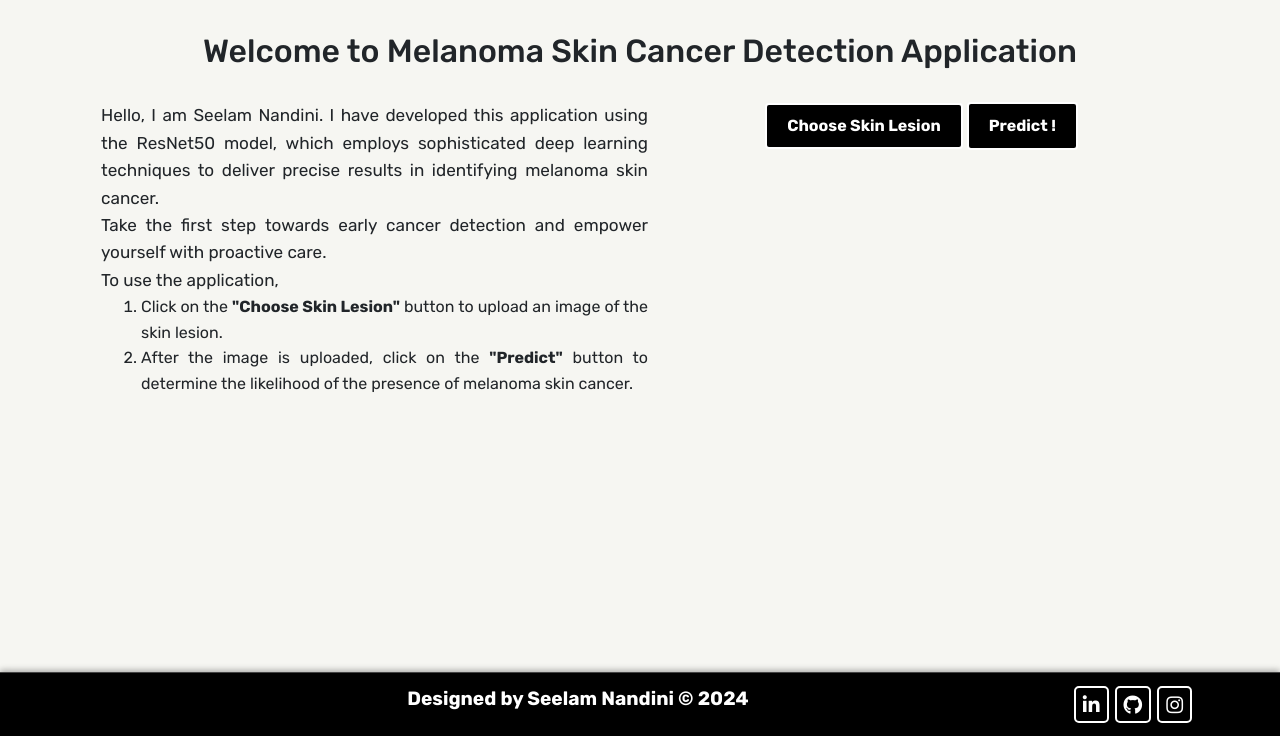
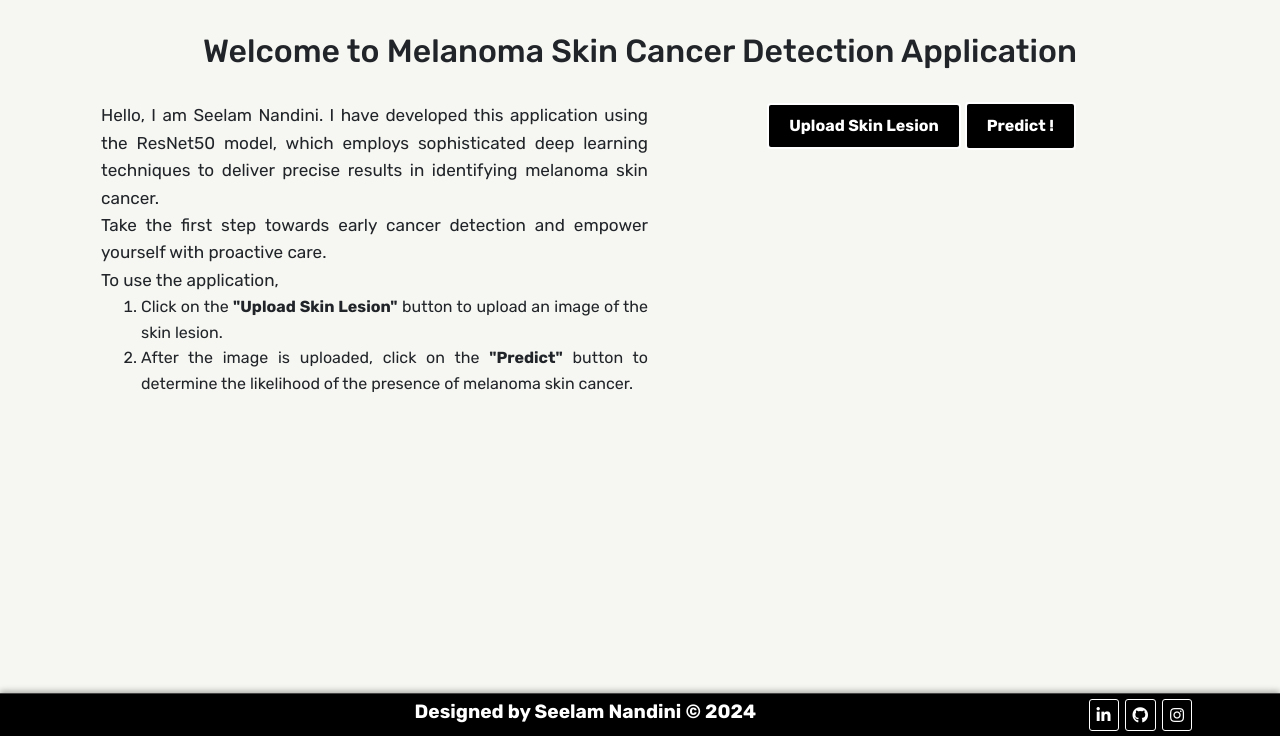
Before and after one commit to seelam-nandini/Melanoma-Skin-Cancer-Detection-using-Resnet50-CNN-Model, a Flask app: page / in a window 1280 px wide. Shown: the part 64-800 px from the top of the page. Run offline with Flask 3, Linux system fonts and the light colour scheme; some libraries are stand-ins or nearby versions.

Commit message:
updated files

```diff
--- a/static/css/main.css
+++ b/static/css/main.css
@@ -50,7 +50,7 @@ main {
     display: flex;
     flex-direction: column;
     align-items: center;
-    gap: 0.5em;
+    gap: 0.8em;
 }
 .image-section {
     margin-top: 0.1em;
@@ -86,7 +86,7 @@ main {
     border-color: #1B1212;
 }
 .result-text {
-    margin-top: 0.2em;
+    margin-top: 0.1em;
     margin-bottom: 0.2em;
     font-size: 1.1em;
     text-align: center;
@@ -111,7 +111,7 @@ main {
 }
 .footer {
     background: #000000;
-    padding: 0.8em 0;
+    padding: 0.3em 0;
     border-top: 1px solid #444;
     box-shadow: 0 -2px 6px rgba(0, 0, 0, 0.3);
     text-align: center;
@@ -138,11 +138,11 @@ main {
 }
 .footer .social-icon {
     color: #ffffff;
-    font-size: 1.2em;
+    font-size: 1em;
     margin: 0 3px;
     text-decoration: none;
-    border: 2px solid #ffffff;
-    border-radius: 5px;
+    border: 1px solid #ffffff;
+    border-radius: 3px;
     padding: 7px;
     display: inline-flex;
     align-items: center;
@@ -157,8 +157,8 @@ main {
     position: relative;
     border: 4px solid #000000;
     box-shadow: 0px 2px 4px 0px rgba(0, 0, 0, 0.1);
-    margin-top: 0.2em;
-    margin-bottom: 0.2em;
+    margin-top: 0.1em;
+    margin-bottom: 0.1em;
 }
 .img-preview > div {
     width: 100%;
@@ -171,11 +171,11 @@ input[type="file"] {
     display: none;
 }
 .loader {
-    border: 8px solid #f3f3f3;
-    border-top: 8px solid #3498db;
+    border: 4px solid #f3f3f3;
+    border-top: 4px solid #3498db;
     border-radius: 50%;
-    width: 50px;
-    height: 50px;
+    width: 10px;
+    height: 10px;
     animation: spin 1s linear infinite;
 }
 @keyframes spin {
--- a/templates/index.html
+++ b/templates/index.html
@@ -10,14 +10,14 @@
 
         <p>To use the application,</p>
         <ol>
-            <li>Click on the <b>"Choose Skin Lesion"</b> button to upload an image of the skin lesion.</li>
+            <li>Click on the <b>"Upload Skin Lesion"</b> button to upload an image of the skin lesion.</li>
             <li>After the image is uploaded, click on the <b>"Predict"</b> button to determine the likelihood of the presence of melanoma skin cancer.</li>
         </ol>
     </div>
     <div class="upload-section">
         <form id="upload-file" method="post" enctype="multipart/form-data">
             <label for="imageUpload" class="upload-label">
-                Choose Skin Lesion
+                Upload Skin Lesion
             </label>
             <input type="file" name="file" id="imageUpload" accept=".png, .jpg, .jpeg">
             <button type="button" class="btn btn-predict" id="btn-predict">Predict !</button>
```
Also changed, not shown: flask app image.png (deleted), readme files/flask app image.png (added), uploads/back_img.jpg (added), uploads/melanoma_10106.jpg (added), uploads/melanoma_10111.jpg (added), uploads/melanoma_10112.jpg (added), uploads/melanoma_10162.jpg (added), uploads/melanoma_2.jpg (added), uploads/melanoma_33.jpg (added), uploads/melanoma_40.jpg (added), 1 other file.
